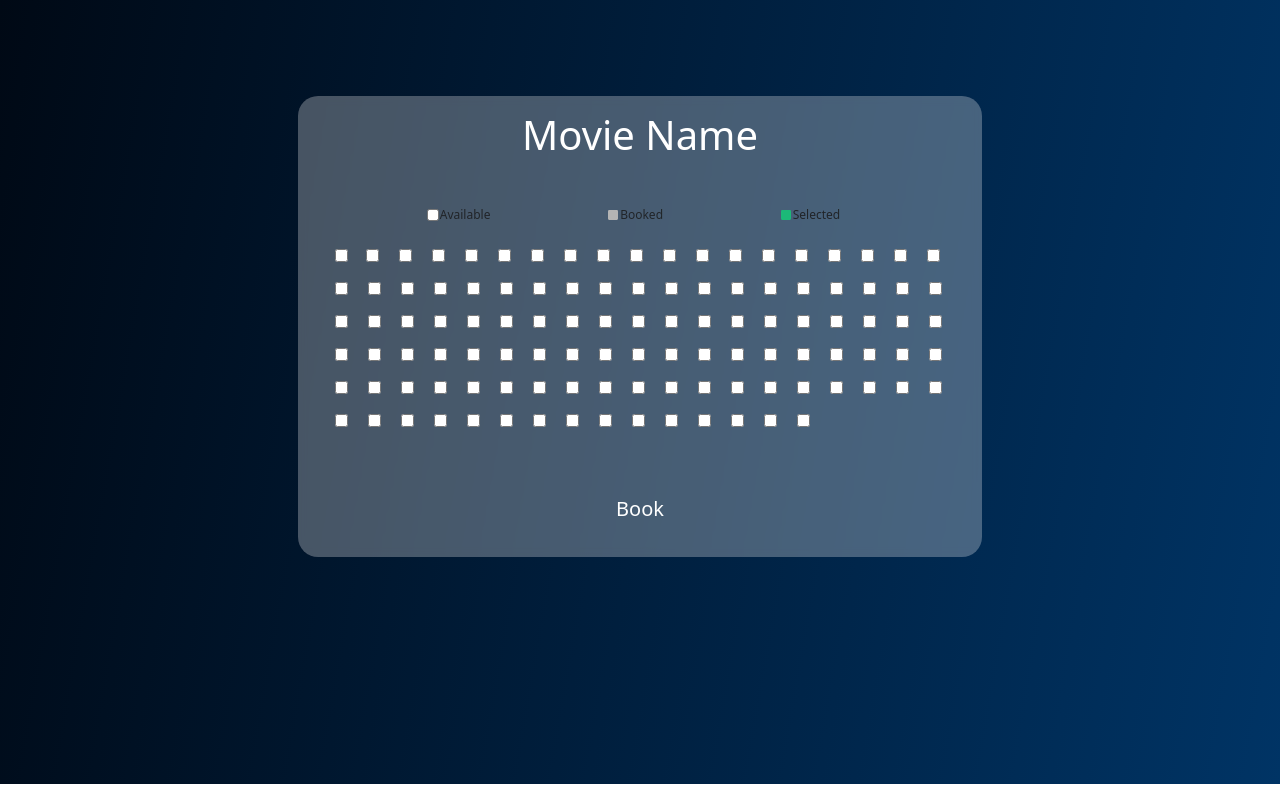
After one commit to KalinduSuraj/Film-Ticket-Booking-Web, a PHP site: page /FrontEnd/Booking/BookingPage.php in a window 1280 px wide. The commit adds this page. Run offline with PHP 8.4, Linux system fonts and the light colour scheme.

Commit message:
done some chnages

```diff
--- a/BackEnd/Viewer.php
+++ b/BackEnd/Viewer.php
@@ -65,5 +65,4 @@ class Viewer extends User{
                     $this->db->disconnect();
                 }
             }
-            public function forgetPassword(){}
-        }
+    }
--- /dev/null
+++ b/FrontEnd/Booking/BookingPage.php
@@ -0,0 +1,201 @@
+<!DOCTYPE html>
+<html>
+<head>
+	<meta charset="utf-8">
+	<meta name="viewport" content="width=device-width, initial-scale=1">
+	<title>Admin login</title>
+
+	 <!--Boostrap CDN-->
+    <link rel="stylesheet" href="https://cdn.jsdelivr.net/npm/bootstrap@5.3.3/dist/css/bootstrap.min.css">
+    <script src=" 	https://cdn.jsdelivr.net/npm/bootstrap@5.3.3/dist/js/bootstrap.bundle.min.js" > </script>
+    <link rel="stylesheet" href="../FooterStyle.css">
+    <style type="text/css">
+
+		.bg {
+		  position:absolute;
+		  z-index:-1;
+		  top:0;
+		  right:0;
+		  bottom:0;
+		  left:0;
+		  background: linear-gradient(100deg, #000915, #003465);
+        }
+        .form-signin {
+            width: 75%;
+            height: 75%;
+            margin: auto;
+            border-radius: 3px;
+        }
+
+        .container{
+            background-color: #fdfeff47;
+            -webkit-backdrop-filter: blur(5px);
+            backdrop-filter: blur(5px);
+            height: 80%;
+            width: 80%;
+            border-radius: 20px;
+        }
+
+        h1 {
+            margin-top: 0px;
+            border-top-left-radius: 3px;
+            border-top-right-radius: 3px;
+            color:#fff;
+            padding:15px;
+            text-align:center;
+        }
+        form {
+        padding:15px;
+        }
+        .btn {
+            color:#fff;
+        }
+
+        .form-control:focus {
+            border-color:#ced4da;
+            box-shadow: 5px 5px 30px rgba(0,0,0,0.2);
+        }
+        .all-seat{
+            margin:3px;
+        }
+        .item {
+            font-size: 12px;
+            position: relative;
+        }
+        .item::before {
+            content: "";
+            position: absolute;
+            top: 50%;
+            left: -12px;
+            transform: translate(0, -50%);
+            width: 10px;
+            height: 10px;
+            background: rgb(255, 255, 255);
+            outline: 0.2mm solid rgb(120, 120, 120);
+            border-radius: 0.3mm;
+        }
+        .item:nth-child(2)::before {
+            background: rgb(180, 180, 180);
+            outline: none;
+        }
+        .item:nth-child(3)::before {
+            background: rgb(28, 185, 120);
+            outline: none;
+        }
+        .status {
+            width: 100%;
+            display: flex;
+            align-items: center;
+            justify-content: space-evenly;
+        }
+    </style>
+
+</head>
+<body class="d-flex">
+	<section >
+		<div class="bg d-flex justify-content-center mb-3">
+			<div class="row d-flex">
+				<div class="d-flex justify-content-center  mb-3">
+					 <main class="form-signin ">
+						<div class="container">
+							<h1>Movie Name</h1><br>
+							<div class="status ">
+                                <div class="item">Available</div>
+                                <div class="item">Booked</div>
+                                <div class="item">Selected</div>
+                            </div>
+							<form action="#" method="post">
+                            <div class="all-seats">
+                            <input style="margin-left:10px" type="checkbox" name="tickets" id="s1" />
+                            <label for="s1" class="seat booked"></label>
+                            </div>
+                            <div class="mt-5">
+                                <button class="w-100 btn btn-lg" type="submit">Book</button>
+
+                            </div>
+
+					    </form>
+
+						</div>
+
+					</main>
+				</div>
+
+			</div>
+		</div>
+
+	</section>
+    <!-- <footer class="footer container-fluid justify-content-bottom">
+    <div class="container">
+        <div class="row">
+            <div class="col-4">
+                <h5>About Us</h5>
+                <p>
+                    Ut congue augue non tellus bibendum, in varius tellus condimentum.
+                    In scelerisque nibh tortor, sed rhoncus odio condimentum in.
+                    Sed sed est ut sapien ultrices eleifend. Integer tellus est, vehicula eu lectus tincidunt,
+                    ultricies feugiat leo.
+                    Suspendisse tellus elit, pharetra in hendrerit ut, aliquam quis augue.
+                    Nam ut nibh mollis, tristique ante sed, viverra massa.
+
+
+                </p><br>
+                <div class="d-flex ">
+                    <a href="#">
+                        <h5><i class="bi bi-twitter text-light me-3"></h5></i>
+                    </a>
+                    <a href="#">
+                        <h5><i class="bi bi-facebook text-light me-3"></h5></i>
+                    </a>
+                    <a href="#">
+                        <h5><i class="bi bi-instagram text-light me-3"></h5></i>
+                    </a>
+                    <a href="#">
+                        <h5><i class="bi bi-whatsapp text-light me-3"></h5></i>
+                    </a>
+                </div>
+
+            </div>
+            <div class="col-5 FooterDetails">
+                <br><br>
+                <div>
+                    <p> <small>Street name and number</small> City, Country</p>
+                </div>
+                <div>
+                    <p> (+00) 0000 000 000</p>
+                </div>
+                <div>
+                    <p><a href="#"> office@company.com</a></p>
+                </div>
+            </div>
+            <div class="col-3 content-end">
+                <img class="Footerlogo center" src="src/Logo.png" alt="">
+                <h1 class="FooterlogoTitle">MovieLK</h1>
+            </div>
+
+        </div>
+    </div>
+    <div class="CopyRightDiv">
+        <p class="CopyRight"> MovieLK &copy; 2024</p>
+    </div>
+</footer> -->
+
+<script>
+    let seats = document.querySelector(".all-seats");
+      for (var i = 0; i < 109; i++) {
+        let randint = Math.floor(Math.random() * 2);
+        let booked = randint === 1 ? "booked" : "";
+        seats.insertAdjacentHTML(
+          "beforeend",
+          '<input style="margin:10px" type="checkbox" name="tickets" id="s' +
+            (i + 2) +
+            '" /><label for="s' +
+            (i + 2) +
+            '" class="seat ' +
+            booked +
+            '"></label>'
+        );
+      }
+</script>
+</body>
+</html>
--- /dev/null
+++ b/FrontEnd/Booking/style.css
@@ -0,0 +1,4 @@
+*{
+    margin:0;
+
+}
--- a/FrontEnd/FooterStyle.css
+++ b/FrontEnd/FooterStyle.css
@@ -9,7 +9,7 @@
     height: 350px;
     font-size: 12px;
     padding: 50px;
-    margin-top: 50px;
+    margin-top: 500px;
     margin-bottom: 0;
   }
   .CopyRight{
```
Also changed, not shown: BackEnd/Movie.php (+15 -12 lines), FrontEnd/BookingPage.php (deleted, +0 -77 lines), FrontEnd/addfilm.php (added, +104 -0 lines), FrontEnd/adminPanel.php (added, +125 -0 lines), FrontEnd/bannerImg/Do_Dogs_Dream__An_InDepth_Exploration_png.png (added), FrontEnd/bannerImg/OIG3.jpeg (added), FrontEnd/pic/Logo.png (added), FrontEnd/posterImg/Do_Dogs_Dream__An_InDepth_Exploration_png.png (added), FrontEnd/posterImg/OIG3.jpeg (added).
